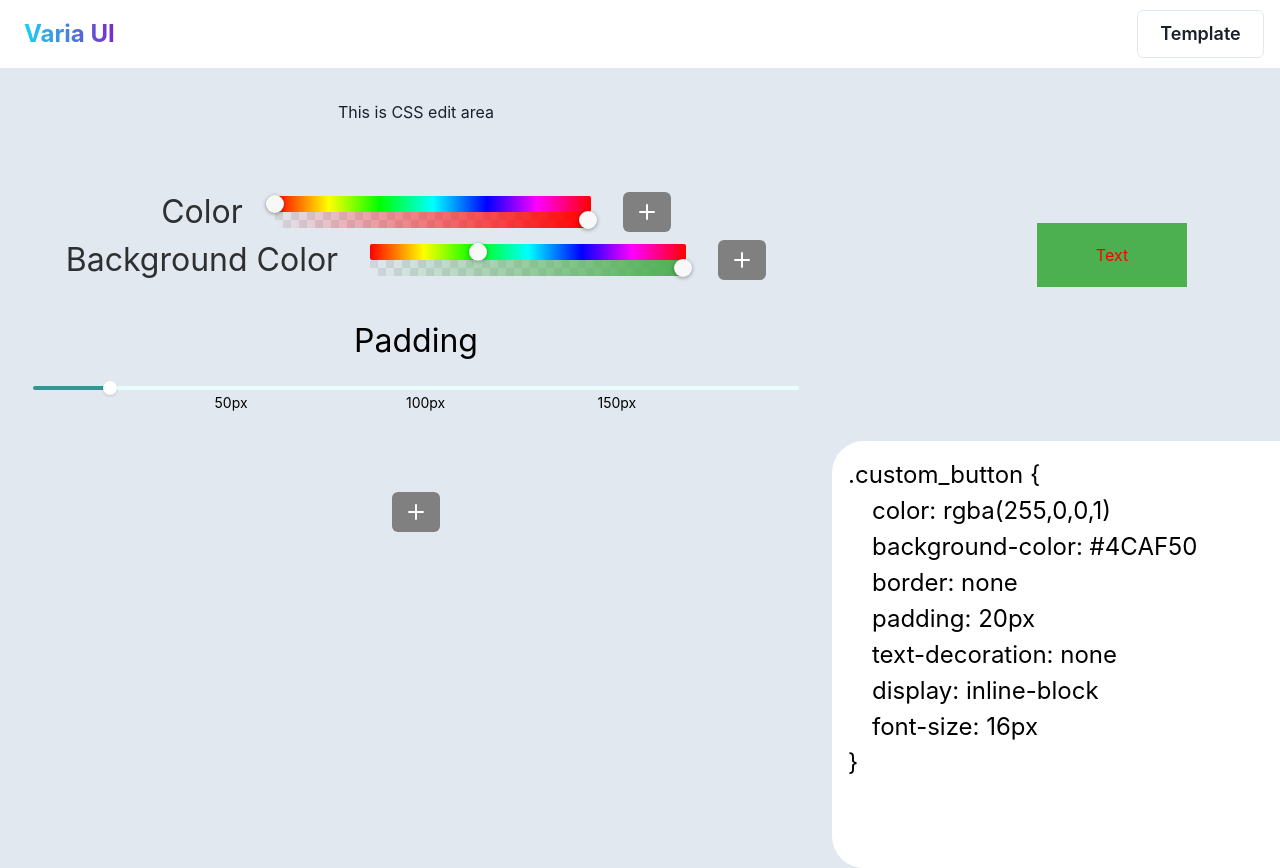
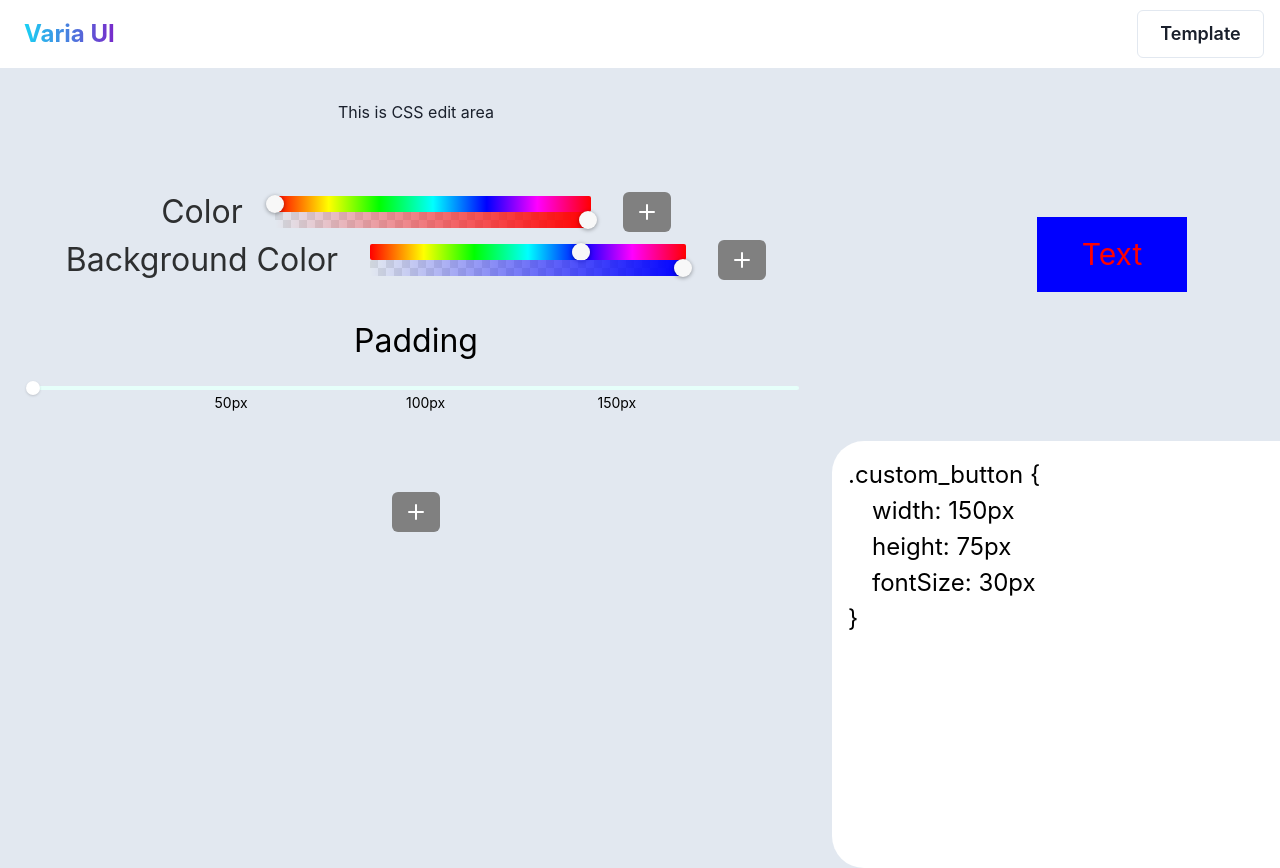
Before and after one commit to Shiba-github/css-button-generator, a React app: page /editor in a window 1280 px wide. Shown: the top 868 px of the page. Built offline with nearby package versions, Linux system fonts and the light colour scheme.

Commit message:
表示していないCSSプロパティをコードエリアから削除してしまっている問題の解消

```diff
--- a/src/components/buttonView/buttonViewSlice.ts
+++ b/src/components/buttonView/buttonViewSlice.ts
@@ -19,17 +19,17 @@ type buttonViewType = {
 
 const initialState: buttonViewType = {
     color: 'rgba(255,0,0,1)',
-    backgroundColor: '#4CAF50',
+    backgroundColor: 'rgba(0,0,255,1)',
     border: 'none',
-    padding: '20px',
+    padding: '0px',
     textDecoration: 'none',
     display: 'inline-block',
-    fontSize: '16px',
-    borderColor: 'rgba(255,0,0,1)',
+    fontSize: '30px',
+    borderColor: 'none',
     borderStyle: 'none',
     borderRadius: '0px',
     width: '150px',
-    height: '75x',
+    height: '75px',
 }
 
 export const buttonViewSlice = createSlice({
--- a/src/components/codeArea/cssRenderingArea/CssRenderingArea.tsx
+++ b/src/components/codeArea/cssRenderingArea/CssRenderingArea.tsx
@@ -1,41 +1,53 @@
 import { Flex, Text } from '@chakra-ui/react'
 import React from 'react'
 import { useAppSelector } from '../../../hooks'
+import { defaultButtonCss } from '../defaultButtonCss'
 
 export const CssRenderingArea = () => {
     const widht = useAppSelector((state) => state.buttonView.width)
-    const isDisplayWidth = useAppSelector((state) => state.cssCustomArea.displayWidth)
+    const isDisplayWidth = defaultButtonCss.width === 'ALWAYS' || defaultButtonCss.width !== widht
     const height = useAppSelector((state) => state.buttonView.height)
-    const isDisplayHeight = useAppSelector((state) => state.cssCustomArea.displayHeight)
+    const isDisplayHeight = defaultButtonCss.height === 'ALWAYS' || defaultButtonCss.height !== height
     const color = useAppSelector((state) => state.buttonView.color)
+    const isDisplayColor = defaultButtonCss.color === 'ALWAYS' || defaultButtonCss.color !== color
     const backgroundColor = useAppSelector((state) => state.buttonView.backgroundColor)
+    const isDisplayBackgroundColor =
+        defaultButtonCss.backgroundColor === 'ALWAYS' || defaultButtonCss.backgroundColor !== backgroundColor
     const border = useAppSelector((state) => state.buttonView.border)
+    const isDisplayBorder = defaultButtonCss.border === 'ALWAYS' || defaultButtonCss.border !== border
     const padding = useAppSelector((state) => state.buttonView.padding)
+    const isDisplayPadding = defaultButtonCss.padding === 'ALWAYS' || defaultButtonCss.padding !== padding
     const textDecoration = useAppSelector((state) => state.buttonView.textDecoration)
+    const isDisplayTextDecoration =
+        defaultButtonCss.textDecoration === 'ALWAYS' || defaultButtonCss.textDecoration !== textDecoration
     const display = useAppSelector((state) => state.buttonView.display)
+    const isDisplayDisplay = defaultButtonCss.display === 'ALWAYS' || defaultButtonCss.display !== display
     const fontSize = useAppSelector((state) => state.buttonView.fontSize)
+    const isDisplayFontSize = defaultButtonCss.fontSize === 'ALWAYS' || defaultButtonCss.fontSize !== fontSize
     const borderColor = useAppSelector((state) => state.buttonView.borderColor)
-    const isDisplayBorderColor = useAppSelector((state) => state.cssCustomArea.displayBorderColor)
+    const isDisplayBorderColor =
+        defaultButtonCss.borderColor === 'ALWAYS' || defaultButtonCss.borderColor !== borderColor
     const borderStyle = useAppSelector((state) => state.buttonView.borderStyle)
-    const isDisplayBorderStyle = useAppSelector((state) => state.cssCustomArea.displayBorderStyle)
+    const isDisplayBorderStyle =
+        defaultButtonCss.borderStyle === 'ALWAYS' || defaultButtonCss.borderStyle !== borderStyle
     const borderRadius = useAppSelector((state) => state.buttonView.borderRadius)
-    const isDisplayBorderRadius = useAppSelector((state) => state.cssCustomArea.displayBorderRadius)
+    const isDisplayBorderRadius =
+        defaultButtonCss.borderRadius === 'ALWAYS' || defaultButtonCss.borderRadius !== borderRadius
     return (
         <Flex flexDirection={'column'} color={'black'} fontSize={'1.5rem'} margin={'1rem'}>
             <Text>.custom_button {'{'}</Text>
             {isDisplayWidth && <Text>&emsp;width: {widht}</Text>}
             {isDisplayHeight && <Text>&emsp;height: {height}</Text>}
-            <Text>&emsp;color: {color}</Text>
-            <Text>&emsp;background-color: {backgroundColor}</Text>
-            <Text>&emsp;border: {border}</Text>
-            <Text>&emsp;padding: {padding}</Text>
-            <Text>&emsp;text-decoration: {textDecoration}</Text>
-            <Text>&emsp;display: {display}</Text>
-            <Text>&emsp;font-size: {fontSize}</Text>
-            {/* TODO:書き方統一しろ、あと作成済みのプロパティにも表示非表示できるようにしろ */}
-            {isDisplayBorderColor ? <Text>&emsp;border-color: {borderColor}</Text> : ''}
-            {isDisplayBorderStyle ? <Text>&emsp;border-style: {borderStyle}</Text> : ''}
-            {isDisplayBorderRadius ? <Text>&emsp;border-radius: {borderRadius}</Text> : ''}
+            {isDisplayColor && <Text>&emsp;color: {color}</Text>}
+            {isDisplayBackgroundColor && <Text>&emsp;backgroundColor: {backgroundColor}</Text>}
+            {isDisplayBorder && <Text>&emsp;border: {border}</Text>}
+            {isDisplayPadding && <Text>&emsp;padding: {padding}</Text>}
+            {isDisplayTextDecoration && <Text>&emsp;textDecoration: {textDecoration}</Text>}
+            {isDisplayDisplay && <Text>&emsp;display: {display}</Text>}
+            {isDisplayFontSize && <Text>&emsp;fontSize: {fontSize}</Text>}
+            {isDisplayBorderColor && <Text>&emsp;borderColor: {borderColor}</Text>}
+            {isDisplayBorderStyle && <Text>&emsp;borderStyle: {borderStyle}</Text>}
+            {isDisplayBorderRadius && <Text>&emsp;borderRadius: {borderRadius}</Text>}
             <Text>{'}'}</Text>
         </Flex>
     )
--- /dev/null
+++ b/src/components/codeArea/defaultButtonCss.ts
@@ -0,0 +1,30 @@
+// ここに存在しない、または数値が同じであるCSSプロパティは表示するようにする
+type defaultButtonType = {
+    color: string
+    backgroundColor: string
+    border: string
+    padding: string
+    textDecoration: string
+    display: string
+    fontSize: string
+    borderColor: string
+    borderStyle: string
+    borderRadius: string
+    width: string
+    height: string
+}
+
+export const defaultButtonCss: defaultButtonType = {
+    color: 'rgba(255,0,0,1)',
+    backgroundColor: 'rgba(0,0,255,1)',
+    border: 'none',
+    padding: '0px',
+    textDecoration: 'none',
+    display: 'inline-block',
+    fontSize: 'ALWAYS',
+    borderColor: 'none',
+    borderStyle: 'none',
+    borderRadius: '0px',
+    width: 'ALWAYS',
+    height: 'ALWAYS',
+}
```
